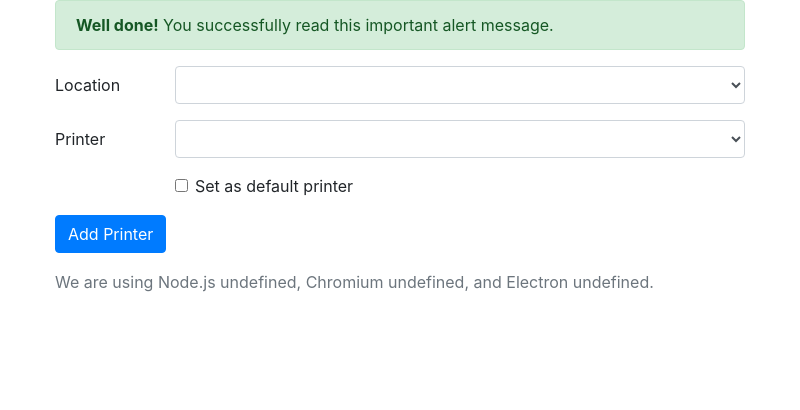
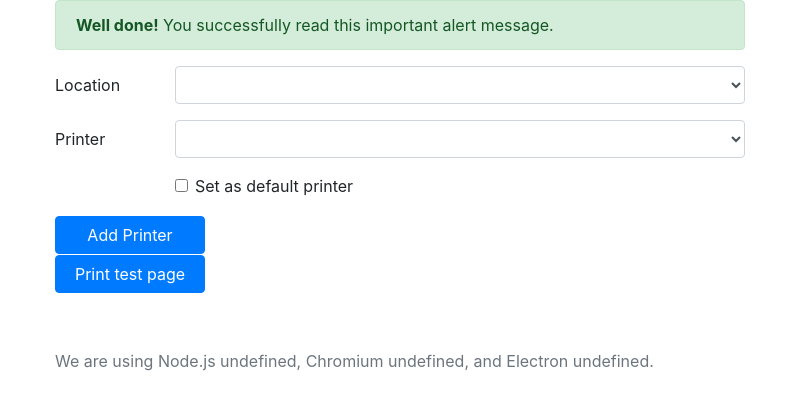
Before and after one commit to lkarski/ivanti-hack-add-printer, an Electron app: page index.html in a window 800 px wide. Drawn offline with nearby package versions, Linux system fonts and the light colour scheme; no server answers.

Commit message:
Added test page button

```diff
--- a/custom.css
+++ b/custom.css
@@ -1,3 +1,4 @@
 .middle{
     vertical-align: middle;
+    margin-top: 1%;
 }
--- a/index.html
+++ b/index.html
@@ -39,11 +39,24 @@
         </div>
       </div>
     </form>
-    <span>
-      <button id="installPrinterButton" class="btn btn-primary middle" >Add Printer
-      </button>
-      <div  id="progressSpinner" class="spinner-grow middle" role="status" hidden></div>
-    </span>
+    <div class="row">
+      <div class="col-sm-3">
+        <button id="installPrinterButton" class="btn btn-primary btn-block middle">
+          Add Printer
+        </button>
+      </div>
+      <div id="progressSpinner" class="spinner-grow text-success middle" role="status" hidden></div>
+    </div>
+    <div class="row">
+      <div class="col-sm-3">
+        <button id="installPrinterButton" class="btn btn-primary btn-block middle">
+          Print test page
+        </button>
+      </div>
+      <div id="progressSpinner" class="spinner-grow text-success middle" role="status" hidden></div>
+    </div>
+
+
     <img id="loadingImage" src="./assets/animated-printer.gif" alt="Loading..." style="visibility: hidden">
   </div>
   <footer class="footer mt-auto py-3">
```
